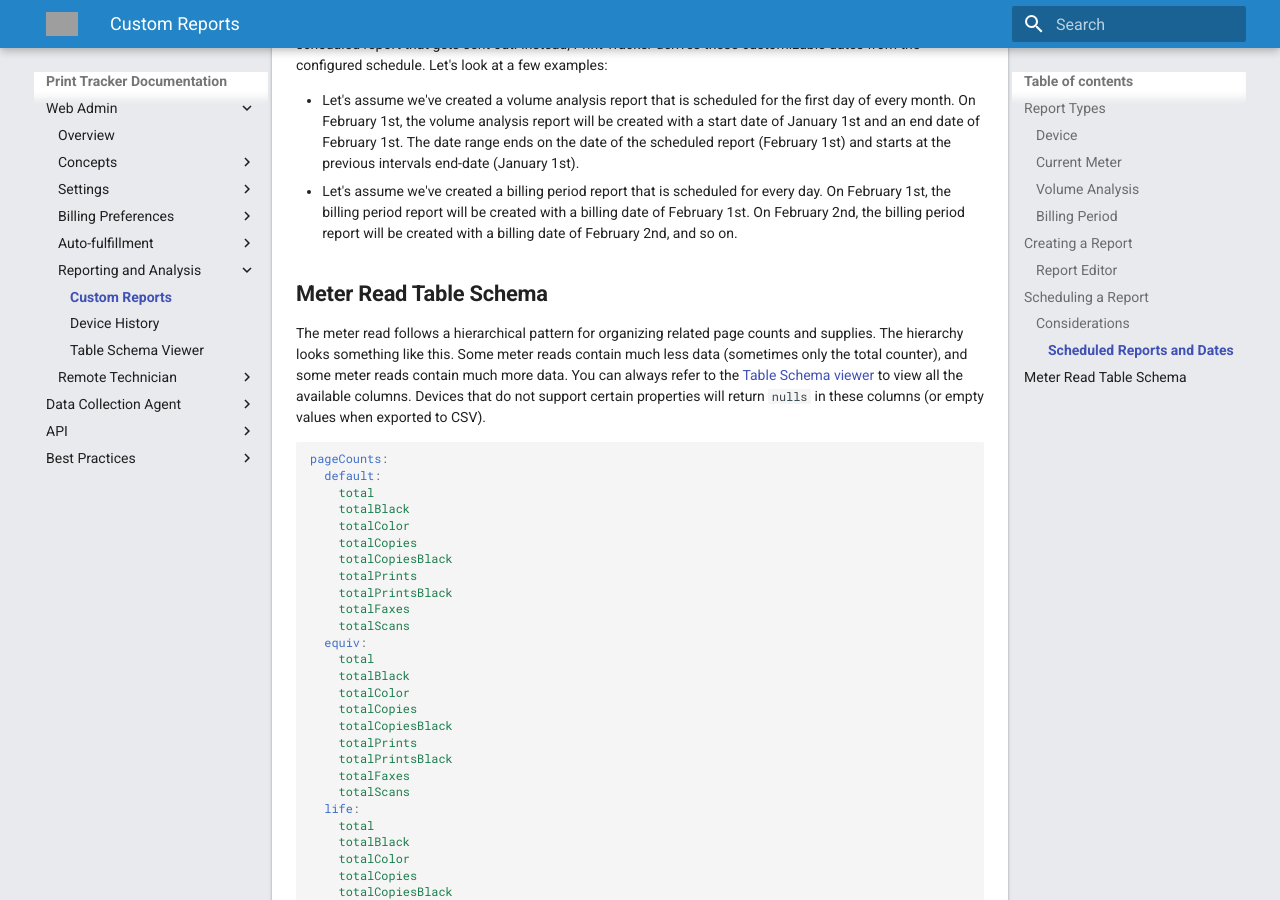
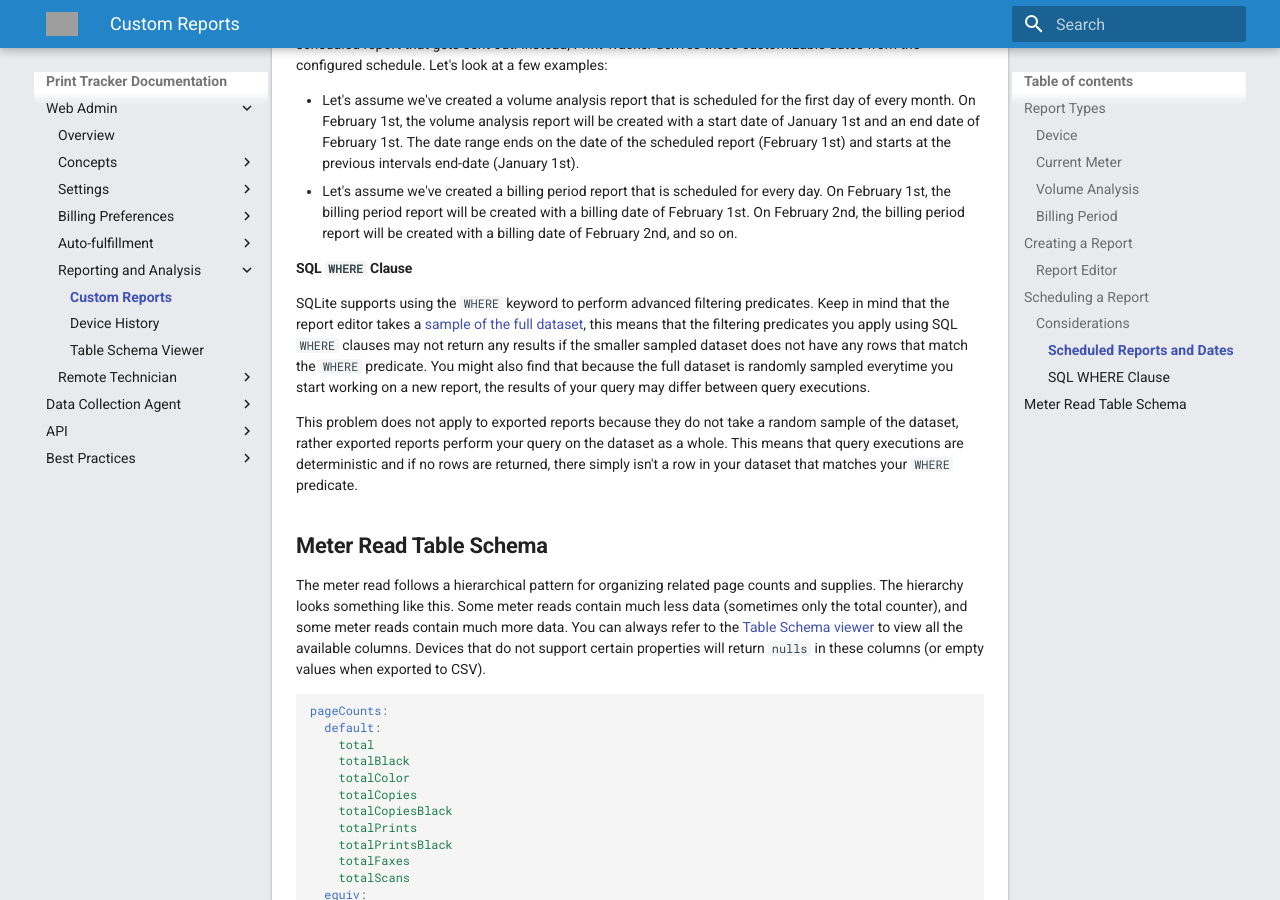
Before and after one commit to printtracker/public-documentation, an MkDocs documentation site: the page built from docs/webadmin/reporting-and-analysis/custom-reports.md, in a window 1280 px wide and 900 px high, scrolled down 6915 px. Built offline with MkDocs 1.6.1 and Material for MkDocs 9.7.7, drawn with Linux system fonts in a browser that asks for light colours; comment, search, counter and statistics services are not loaded; grey boxes are pictures that could not be loaded.

Commit message:
wip custom reports

````diff
--- a/docs/webadmin/reporting-and-analysis/custom-reports.md
+++ b/docs/webadmin/reporting-and-analysis/custom-reports.md
@@ -41,6 +41,9 @@ ORDER BY count DESC
 |HP   |LaserJet Pro M404dn|3    |
 |HP   |LaserJet M402n     |3    |
 
+[comment]: <> (### Install)
+
+[comment]: <> (This report type can be used to return basic information about your fleet of installs, for example, the following query returns the hostname, operating system, and last check in date for each install.)
 
 ### Current Meter
 In a normal scenario, an install will collect a meter read from a device every day. This report type allows you to view the most recent meter read collected for this device. There are many available column names, to learn more about the schema design for meter reads, see [Meter Read Table Schema](#meter-read-table-schema) or use the [Table Schema viewer](./table-schema-viewer.md).
@@ -165,6 +168,11 @@ Different [report types](#report-types) accept different customizations, for exa
 * Let's assume we've created a volume analysis report that is scheduled for the first day of every month. On February 1st, the volume analysis report will be created with a start date of January 1st and an end date of February 1st. The date range ends on the date of the scheduled report (February 1st) and starts at the previous intervals end-date (January 1st).
 * Let's assume we've created a billing period report that is scheduled for every day. On February 1st, the billing period report will be created with a billing date of February 1st. On February 2nd, the billing period report will be created with a billing date of February 2nd, and so on.
 
+#### SQL `WHERE` Clause
+SQLite supports using the `WHERE` keyword to perform advanced filtering predicates. Keep in mind that the report editor takes a [sample of the full dataset](#report-editor), this means that the filtering predicates you apply using SQL `WHERE` clauses may not return any results if the smaller sampled dataset does not have any rows that match the `WHERE` predicate. You might also find that because the full dataset is randomly sampled everytime you start working on a new report, the results of your query may differ between query executions.
+
+This problem does not apply to exported reports because they do not take a random sample of the dataset, rather exported reports perform your query on the dataset as a whole. This means that query executions are deterministic and if no rows are returned, there simply isn't a row in your dataset that matches your `WHERE` predicate.
+
 ## Meter Read Table Schema
 The meter read follows a hierarchical pattern for organizing related page counts and supplies. The hierarchy looks something like this. Some meter reads contain much less data (sometimes only the total counter), and some meter reads contain much more data. You can always refer to the [Table Schema viewer](./table-schema-viewer.md) to view all the available columns. Devices that do not support certain properties will return `nulls` in these columns (or empty values when exported to CSV).
 ```yaml
````
